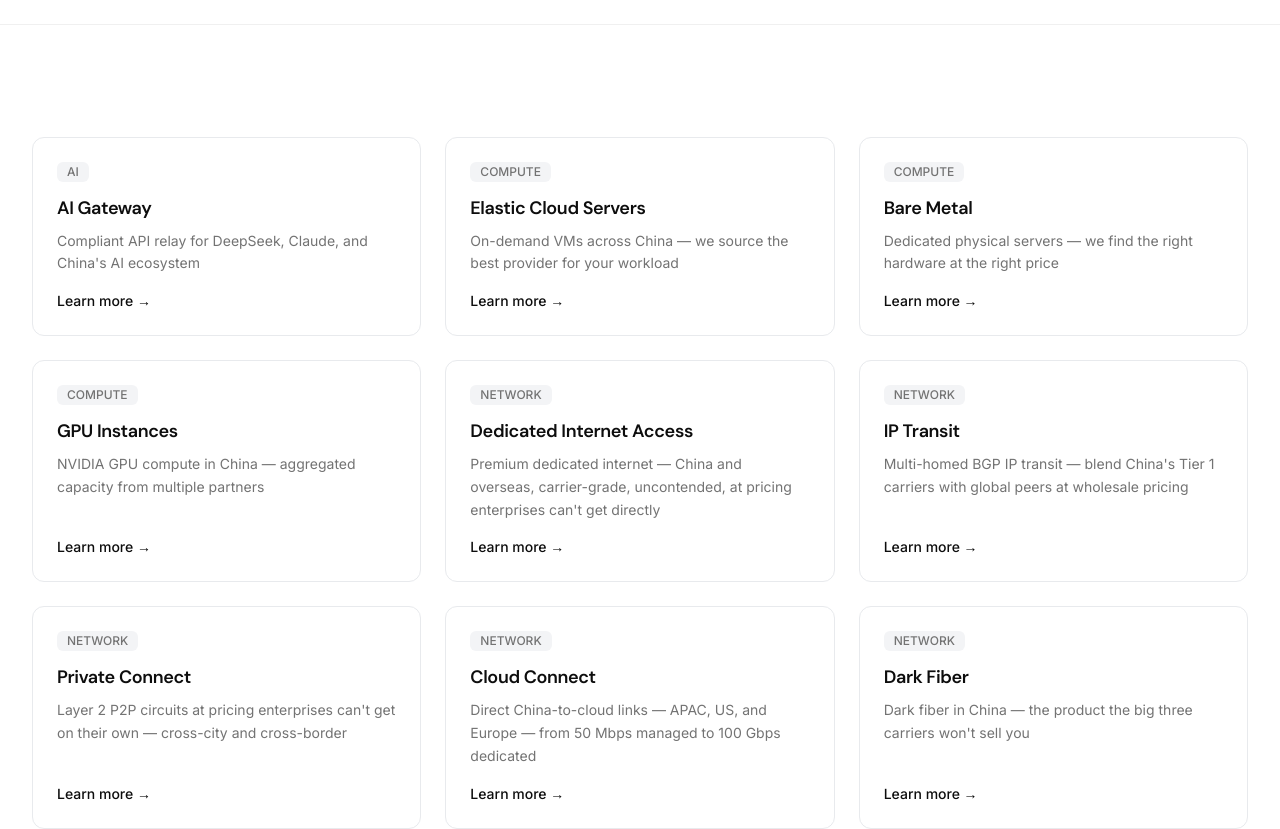
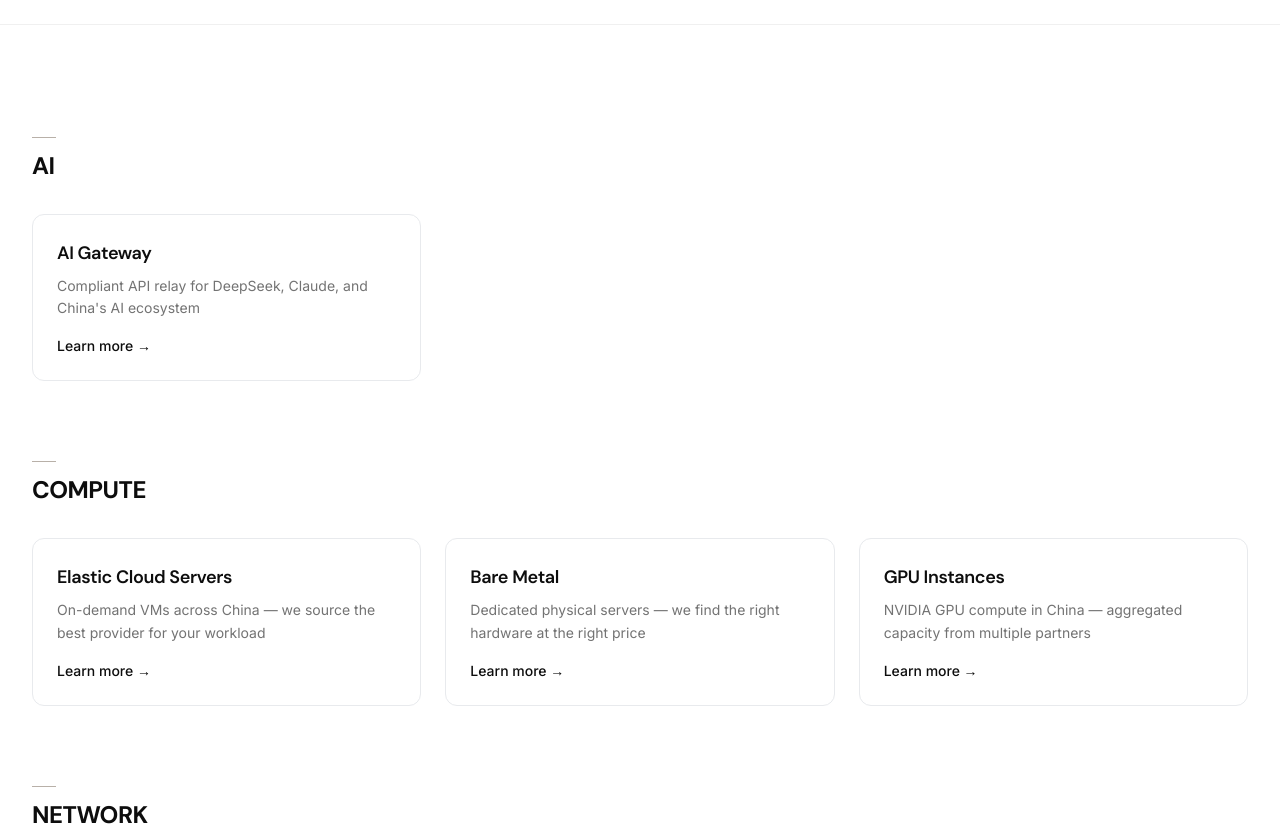
Before and after one commit to emoqbao/cninfrahub, a Next.js app: page /products in a window 1280 px wide. Shown: the part 360-1189 px from the top of the page. Built offline with nearby package versions, Linux system fonts and the light colour scheme.

Commit message:
Related inside BentoFrame; /products grouped by module with section headers

```diff
--- a/src/app/products/[slug]/page.tsx
+++ b/src/app/products/[slug]/page.tsx
@@ -27,7 +27,7 @@ export async function generateMetadata({ params }: Props): Promise<Metadata> {
     keywords: product.seoKeywords,
     alternates: { canonical: `/products/${product.id}` },
     openGraph: {
-      title: `${product.name} 鈥?CN-Infra Hub`,
+      title: `${product.name} 閳?CN-Infra Hub`,
       description: product.tagline,
     },
   };
@@ -213,10 +213,7 @@ export default async function ProductPage({ params }: Props) {
             </div>
           </Container>
         </section>
-      </BentoFrame>
-
-      {/* Related */}
-      <RelatedProducts current={product} />
+        {/* Related */}\n      <RelatedProducts current={product} />\n    </BentoFrame>
     </>
   );
 }
--- a/src/app/products/page.tsx
+++ b/src/app/products/page.tsx
@@ -2,11 +2,11 @@ import { Metadata } from "next";
 import Link from "next/link";
 import Container from "@/components/ui/Container";
 import PageFrame from "@/components/ui/PageFrame";
-import { products } from "@/lib/products";
+import { products, productModules } from "@/lib/products";
 
 export const metadata: Metadata = {
   title: "Products",
-  description: "Purpose-built infrastructure services for China and beyond — AI Gateway, compute, networking, and data center solutions.",
+  description: "Purpose-built infrastructure services for China and beyond — AI Gateway, compute, networking, and data center solutions."
 };
 
 export default function ProductsPage() {
@@ -23,21 +23,28 @@ export default function ProductsPage() {
         </Container>
       </section>
 
-      {/* Product grid */}
+      {/* Products grouped by module */}
       <PageFrame>
         <section className="py-20 lg:py-28">
           <Container>
+            <div className="space-y-20">
+              {productModules.map((mod) => {
+                const modProducts = products.filter((p) => p.module === mod);
+                if (modProducts.length === 0) return null;
+                return (
+                  <div key={mod}>
+                    <div className="mb-8">
+                      <div className="mb-3 h-px w-6 bg-[#b8b0a8]" />
+                      <h2 className="text-2xl font-bold tracking-[-0.02em] text-[#0d0d0d]">{mod}</h2>
+                    </div>
                     <div className="grid gap-6 md:grid-cols-2 lg:grid-cols-3">
-              {products.map((product) => (
+                      {modProducts.map((product) => (
                         <Link
                           key={product.id}
                           href={`/products/${product.id}`}
                           className="group flex flex-col rounded-xl border border-[#e8eaed] bg-white p-6 text-left transition-all duration-200 hover:-translate-y-0.5 hover:shadow-md"
                         >
-                  <span className="inline-block self-start rounded-md bg-[#f3f4f6] px-2.5 py-0.5 text-xs font-medium text-[#737373]">
-                    {product.module}
-                  </span>
-                  <h3 className="mt-3 text-lg font-semibold text-[#0d0d0d]">{product.name}</h3>
+                          <h3 className="text-lg font-semibold text-[#0d0d0d]">{product.name}</h3>
                           <p className="mt-2 text-sm leading-relaxed text-[#737373]">{product.tagline}</p>
                           <span className="mt-auto pt-4 inline-block text-sm font-medium text-[#0d0d0d] group-hover:underline">
                             Learn more &rarr;
@@ -45,6 +52,10 @@ export default function ProductsPage() {
                         </Link>
                       ))}
                     </div>
+                  </div>
+                );
+              })}
+            </div>
           </Container>
         </section>
       </PageFrame>
--- a/src/app/solutions/[slug]/page.tsx
+++ b/src/app/solutions/[slug]/page.tsx
@@ -26,7 +26,7 @@ export async function generateMetadata({ params }: Props): Promise<Metadata> {
     description: solution.description.slice(0, 160),
     keywords: solution.seoKeywords,
     alternates: { canonical: `/solutions/${solution.id}` },
-    openGraph: { title: `${solution.name} 鈥?CN-Infra Hub`, description: solution.description.slice(0, 160) },
+    openGraph: { title: `${solution.name} 閳?CN-Infra Hub`, description: solution.description.slice(0, 160) },
   };
 }
 
@@ -113,7 +113,7 @@ export default async function SolutionPage({ params }: Props) {
             <div className="flex items-center gap-3 mb-8"><Network className="h-6 w-6 text-[#a48e7a]" strokeWidth={1.5} /><h2 className="text-2xl font-bold tracking-[-0.02em] text-[#0d0d0d]">Architecture overview</h2></div>
             <div className="grid gap-8 lg:grid-cols-3">
               <div className="lg:col-span-2 rounded-xl border border-[#e8eaed] border-dashed bg-[#f8f9fb] p-8 flex items-center justify-center min-h-[360px]"><div className="text-center"><Network className="h-12 w-12 text-[#d4d4d4] mx-auto" strokeWidth={1.5} /><p className="mt-4 text-sm text-[#a3a3a3]">Architecture diagram</p><p className="text-xs text-[#d4d4d4]">Replace with your SVG image</p></div></div>
-              <div className="flex flex-col justify-center"><h3 className="text-lg font-semibold text-[#0d0d0d]">How it works</h3><p className="mt-4 text-[#525252] leading-relaxed">We provision and configure the infrastructure components, coordinate across providers, and deliver a fully operational solution 鈥?with ongoing management and support.</p><div className="mt-6 flex flex-wrap gap-2">{solution.products.map((pid) => { const product = getProductById(pid); if (!product) return null; return (<span key={pid} className="rounded-full border border-[#e8eaed] px-3 py-1 text-xs font-medium text-[#737373]">{product.name}</span>); })}</div></div>
+              <div className="flex flex-col justify-center"><h3 className="text-lg font-semibold text-[#0d0d0d]">How it works</h3><p className="mt-4 text-[#525252] leading-relaxed">We provision and configure the infrastructure components, coordinate across providers, and deliver a fully operational solution 閳?with ongoing management and support.</p><div className="mt-6 flex flex-wrap gap-2">{solution.products.map((pid) => { const product = getProductById(pid); if (!product) return null; return (<span key={pid} className="rounded-full border border-[#e8eaed] px-3 py-1 text-xs font-medium text-[#737373]">{product.name}</span>); })}</div></div>
             </div>
           </Container>
         </section>
@@ -132,9 +132,7 @@ export default async function SolutionPage({ params }: Props) {
             <div className="mx-auto max-w-xl text-center"><h2 className="text-2xl font-bold tracking-[-0.02em] text-[#0d0d0d]">Is this your use case?</h2><p className="mt-3 text-[#737373]">Talk to our architects about tailoring {solution.name} to your specific requirements.</p><div className="mt-8"><Button href="/contact/" variant="primary" size="lg">Start a Conversation</Button></div></div>
           </Container>
         </section>
-      </BentoFrame>
-
-      <RelatedSolutions current={solution} />
+        <RelatedSolutions current={solution} />\n    </BentoFrame>
     </>
   );
 }
```
Lines whose indentation alone changed are shown as unchanged.
